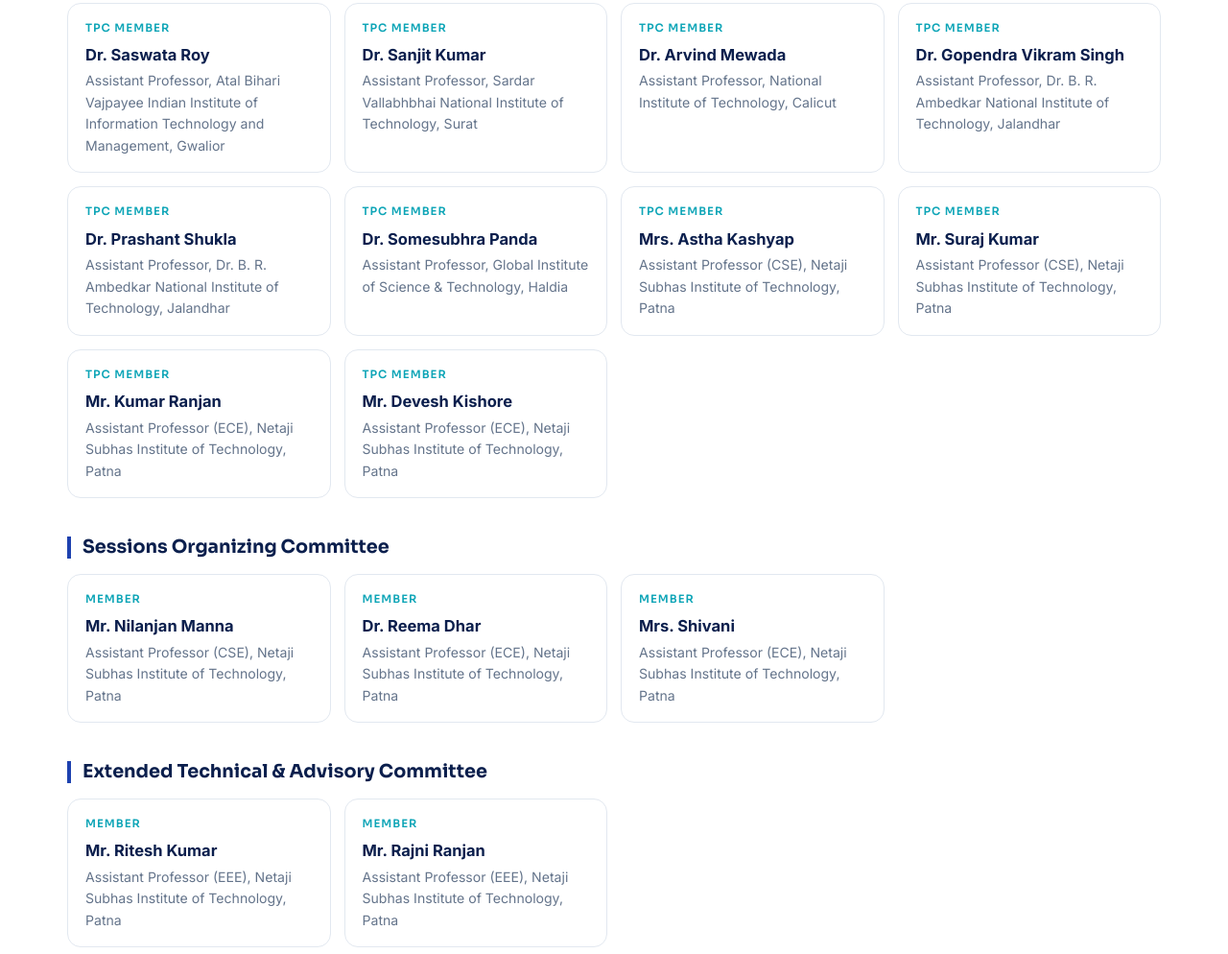
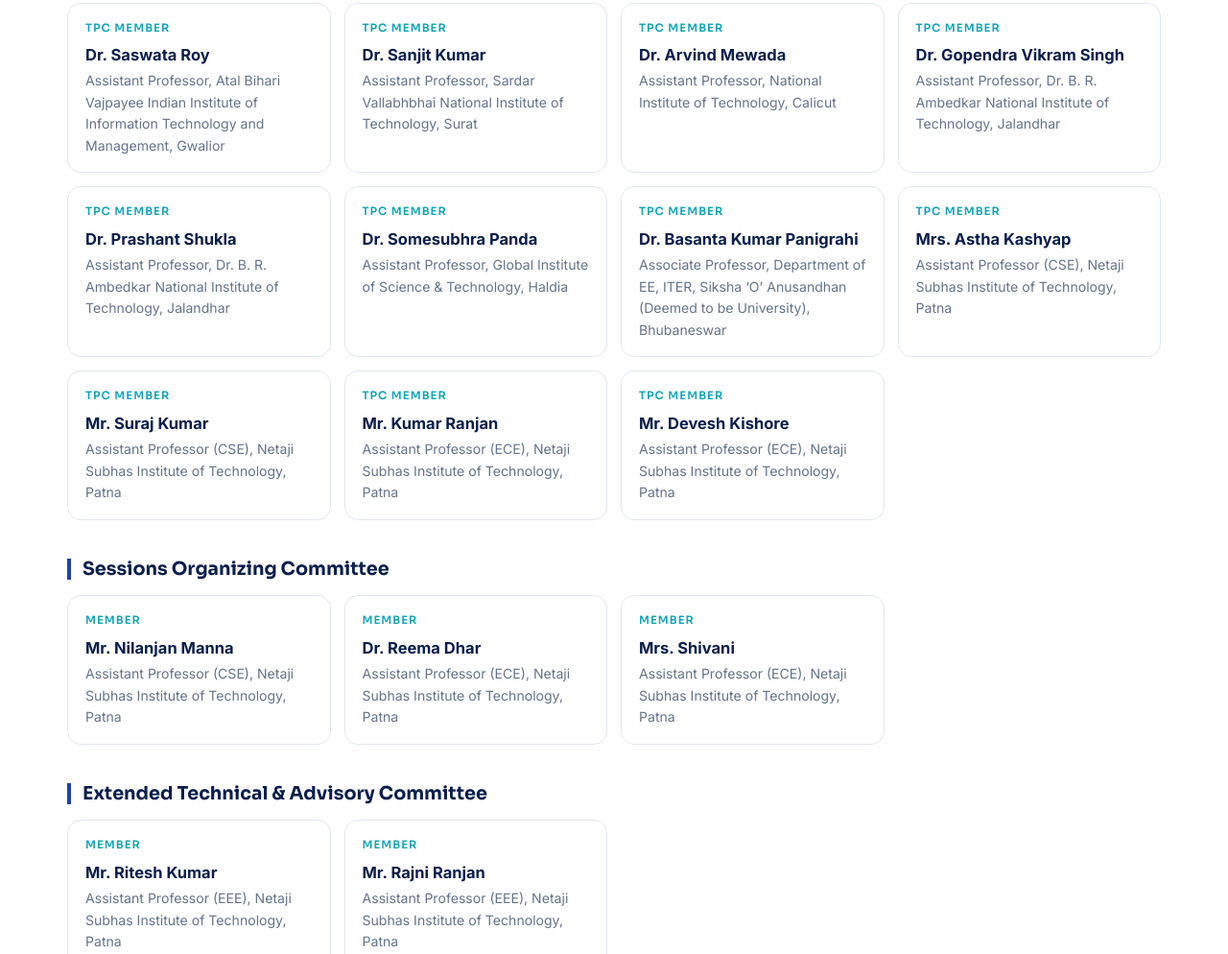
Before and after one commit to ICOECIT/icoecit2027, a plain HTML site: page committee.html in a window 1280 px wide. Shown: the part 2074-3068 px from the top of the page at 96% size. Drawn offline with Linux system fonts and the light colour scheme.

Commit message:
Committee: add Dr. Basanta Kumar Panigrahi to Technical Program Committee
Co-Authored-By: Claude Opus 5.5 <noreply@anthropic.com>

```diff
--- a/committee.html
+++ b/committee.html
@@ -135,6 +135,7 @@
         <div class="person"><div class="role">TPC Member</div><div class="name">Dr. Gopendra Vikram Singh</div><div class="aff">Assistant Professor, Dr. B. R. Ambedkar National Institute of Technology, Jalandhar</div></div>
         <div class="person"><div class="role">TPC Member</div><div class="name">Dr. Prashant Shukla</div><div class="aff">Assistant Professor, Dr. B. R. Ambedkar National Institute of Technology, Jalandhar</div></div>
         <div class="person"><div class="role">TPC Member</div><div class="name">Dr. Somesubhra Panda</div><div class="aff">Assistant Professor, Global Institute of Science &amp; Technology, Haldia</div></div>
+        <div class="person"><div class="role">TPC Member</div><div class="name">Dr. Basanta Kumar Panigrahi</div><div class="aff">Associate Professor, Department of EE, ITER, Siksha &lsquo;O&rsquo; Anusandhan (Deemed to be University), Bhubaneswar</div></div>
         <div class="person"><div class="role">TPC Member</div><div class="name">Mrs. Astha Kashyap</div><div class="aff">Assistant Professor (CSE), Netaji Subhas Institute of Technology, Patna</div></div>
         <div class="person"><div class="role">TPC Member</div><div class="name">Mr. Suraj Kumar</div><div class="aff">Assistant Professor (CSE), Netaji Subhas Institute of Technology, Patna</div></div>
         <div class="person"><div class="role">TPC Member</div><div class="name">Mr. Kumar Ranjan</div><div class="aff">Assistant Professor (ECE), Netaji Subhas Institute of Technology, Patna</div></div>
```
